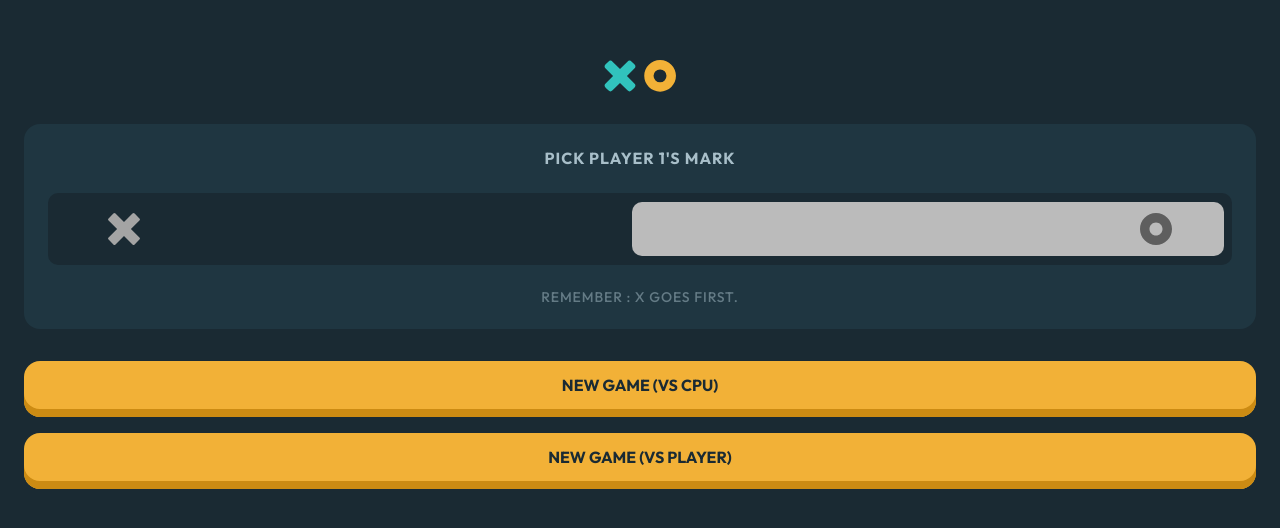
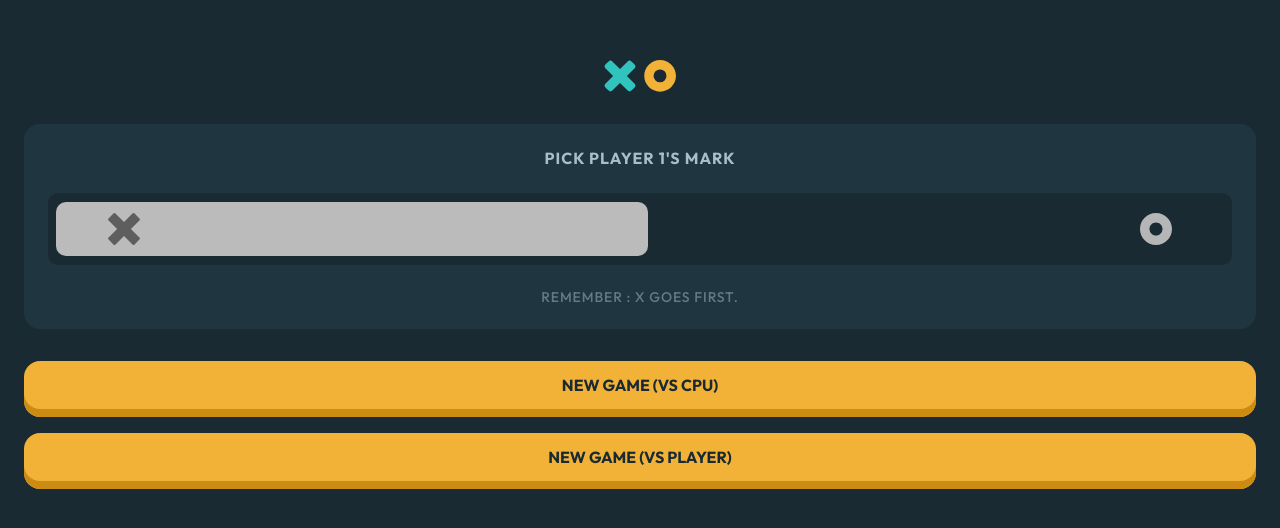
Before and after one commit to EnkiEnki77/Tic-Tac-Toe-game, a React (Create React App) app: page / in a window 1280 px wide. Shown: the part 126-654 px from the top of the page. Built offline with nearby package versions, Linux system fonts and the light colour scheme.

Commit message:
created current turn and mark clicked space logic

```diff
--- a/src/App.tsx
+++ b/src/App.tsx
@@ -1,4 +1,4 @@
-import React from 'react';
+import React, { useState } from 'react';
 import GameScreen from './GameScreen';
 import MenuScreen from './MenuScreen';
 import {
@@ -8,12 +8,22 @@ import {
 } from "react-router-dom";
 
 function App() {
+  const [character, setCharacter] = useState({1:'x', 2:'o'})
+
+  const handleCharacter = (char: string) => {
+    if(char === 'x'){
+      setCharacter({1:char, 2:'o'})
+    }else{
+      setCharacter({1:char, 2:'x'})
+    }
+  }
+
   return (
     <Router>
       <div className="App">
         <Routes>
-          <Route path='/' element={<MenuScreen/>}/>
-          <Route path='/game' element={<GameScreen/>}/>
+          <Route path='/' element={<MenuScreen character={character} handleCharacter={handleCharacter}/>}/>
+          <Route path='/game' element={<GameScreen character={character}/>}/>
         </Routes>
       </div>
     </Router>
--- a/src/GameScreen.tsx
+++ b/src/GameScreen.tsx
@@ -1,13 +1,23 @@
-import React from 'react'
+import React, { useState } from 'react'
 import Board from './components/Board'
 import GameStats from './components/GameStats'
 import Logo from './assets/logo.svg'
 import Refresh from './components/Refresh'
 import Turn from './components/Turn'
 
-type Props = {}
+type Props = {
+  character: {1:string, 2:string}
+}
 
 const GameScreen = (props: Props) => {
+  const [currentTurn, setCurrentTurn] = useState('x')
+
+  const handleTurn = () => {
+    setCurrentTurn(prev => prev === 'x' ? 'o' : 'x')
+  }
+
+  console.log(currentTurn )
+
   return (
     <div className="flex flex-col gap-5 px-6 pt-6 bg-darkBlue1 h-screen">
         <div className="flex justify-between mb-11">
@@ -15,7 +25,7 @@ const GameScreen = (props: Props) => {
             <Turn/>
             <Refresh/>
         </div>
-        <Board/>
+        <Board turn={currentTurn} turnHandler={handleTurn}/>
         <GameStats/>
     </div>
   )
--- a/src/MenuScreen.tsx
+++ b/src/MenuScreen.tsx
@@ -1,18 +1,23 @@
-import React from 'react'
+import React, { useState } from 'react'
 import Buttons from './components/Buttons'
 import CharacterSelector from './components/CharacterSelector'
 import Logo from './assets/logo.svg'
 
 
-type Props = {}
+type Props = {
+  character: {1:string, 2:string}
+  handleCharacter: (char:string) => void
+}
 
 const MenuScreen = (props: Props) => {
+
+
   return (
     <div className="bg-darkBlue1 h-full gap-4 px-6 flex flex-col justify-center items-center">
         <img className="mb-4" src={Logo} alt="" />
-        <CharacterSelector/>
-        <Buttons>new game (vs cpu)</Buttons>
-        <Buttons>new game (vs player)</Buttons>
+        <CharacterSelector character={props.character} handleCharacter={props.handleCharacter}/>
+        <a href="/game" className="w-full"><Buttons>new game (vs cpu)</Buttons></a>
+        <a href="/game" className="w-full"><Buttons>new game (vs player)</Buttons></a>
     </div>
   )
 }
--- a/src/components/Board.tsx
+++ b/src/components/Board.tsx
@@ -1,15 +1,31 @@
-import React from 'react'
+import React, { useState } from 'react'
 import Square from './Square'
 
-type Props = {}
+type Props = {
+  turn: string
+  turnHandler: () => void
+}
 
 const Board = (props: Props) => {
-  const boardMark = [{mark: "", id: 1}, {mark: "", id: 2}, {mark: "", id: 3},
+  const [boardMark, setBoardMark] = useState([{mark: "", id: 1}, {mark: "", id: 2}, {mark: "", id: 3},
   {mark: "", id: 4}, {mark: "", id: 5}, {mark: "", id: 6},
-  {mark: "", id: 7}, {mark: "", id: 8}, {mark: "", id: 9},]
+  {mark: "", id: 7}, {mark: "", id: 8}, {mark: "", id: 9}])
+
+  const handleBoardMark = (event: React.MouseEvent<HTMLDivElement>, id:number, mark: string) => {
+    setBoardMark(prev => prev.map((item, i) => {
+      if(id- 1 === i){
+        return {mark: props.turn, id: id}
+      }else{
+        return item
+      }
+    }))
+  }
+
+  console.log(boardMark)
+
   return (
     <div className="flex flex-wrap gap-5">
-      {boardMark.map(item => <Square mark={item.mark} key={item.id} id={item.id}/>)}
+      {boardMark.map(item => <Square turn = {props.turn} turnHandler = {props.turnHandler} markHandler={handleBoardMark} mark={item.mark} key={item.id} id={item.id}/>)}
 
     </div>
   )
--- a/src/components/CharacterSelector.tsx
+++ b/src/components/CharacterSelector.tsx
@@ -1,21 +1,24 @@
-import React from 'react'
+import React, { useState } from 'react'
 import X from '../assets/icon-x.svg'
 import XOutline from '../assets/icon-x-outline.svg'
 import  O from '../assets/icon-o.svg'
 import  OOutline from '../assets/icon-o-outline.svg'
 import IconO from './IconO'
 
-type Props = {}
+type Props = {
+  character: {1:string, 2:string}
+  handleCharacter: (char:string) => void
+}
 
 const CharacterSelector = (props: Props) => {
-    console.log(O)
+
   return (
     <div className="w-full mb-4 rounded-2xl shadow-[inset_10_10_10_10] shadow-blue1  bg-darkBlue2 h-[205px] flex flex-col items-center justify-evenly px-6">
         <h4 className="uppercase text-grey1">pick player 1's mark</h4>
         <div className="flex w-full relative px-[60px] justify-between items-center h-[72px]  rounded-[10px] bg-darkBlue1">
-          <img className="h-8 w-8 z-30 grayscale" src={X} alt="" />
-          <img className="h-8 w-8 z-30 contrast-0 mix-blend-multiply" src={O} alt="" />
-          <div className="absolute mr-2 right-0 h-[54px] w-1/2 bg-grey1 grayscale rounded-[10px] z-20"></div>
+          <img onClick={() => props.handleCharacter('x')} className={`h-8 w-8 z-30 ${props.character[1] === 'x' ? 'contrast-0 mix-blend-multiply' : 'grayscale'}`} src={X} alt="" />
+          <img onClick={() => props.handleCharacter('o')} className={`h-8 w-8 z-30 ${props.character[1] === 'o' ? 'contrast-0 mix-blend-multiply' : 'grayscale'}`} src={O} alt="" />
+          <div className={`${props.character[1] === 'x' ? 'left-0' : 'right-0'} transition-all absolute mx-2  h-[54px] w-1/2 bg-grey1 grayscale rounded-[10px] z-20`}></div>
         </div>
         <p className="uppercase text-grey1 opacity-50 ">Remember : x goes first.</p>
     </div>
--- a/src/components/Square.tsx
+++ b/src/components/Square.tsx
@@ -1,15 +1,19 @@
 import React from 'react'
 import X from '../assets/icon-x.svg'
+import O from '../assets/icon-o.svg'
 
 type Props = {
   mark:string,
-  id:number
+  id:number,
+  turn:string,
+  turnHandler: () => void,
+  markHandler: (event: React.MouseEvent<HTMLDivElement>, id: number, mark:string) => void
 }
 
 const Square = (props: Props) => {
   return (
-    <div className="w-[95px] h-24 pb-2 flex justify-center items-center bg-darkBlue2 rounded-[10px] shadow-[inset_0px_-8px_0px_#18212a]">
-      <img className="h-10 w-10 z-30 " src={X} alt="" />
+    <div onClick={(e) => {props.turnHandler(); props.markHandler(e, props.id, props.mark);}} className="w-[95px] h-24 pb-2 flex justify-center items-center bg-darkBlue2 rounded-[10px] shadow-[inset_0px_-8px_0px_#18212a]">
+      {props.mark === 'x' ? <img className="h-10 w-10 z-30 " src={X} alt="" /> : props.mark === 'o' ? <img className="h-10 w-10 z-30 " src={O} alt="" /> : null}
     </div>
   )
 }
```
